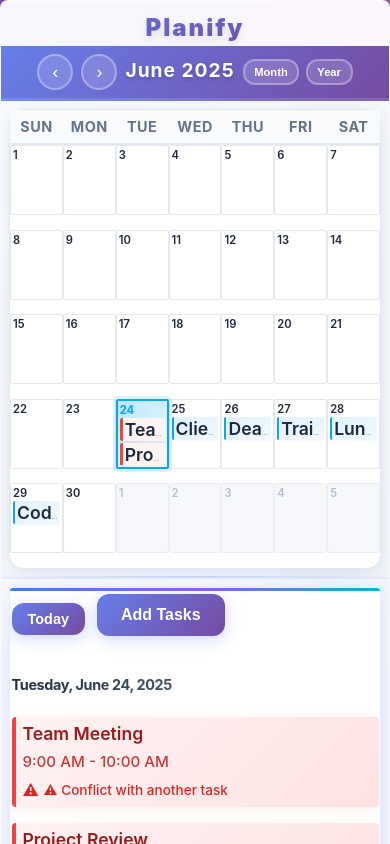
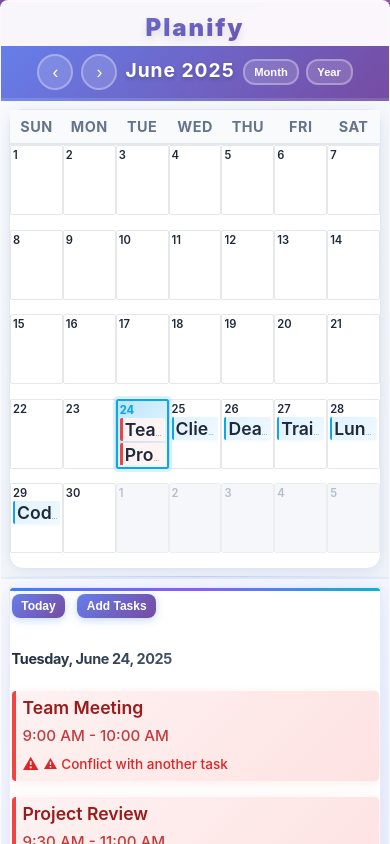
Before and after one commit to ShreeVarshana/Frontend-Assignment, a React (Create React App) app: page / in a window 390 px wide. Built offline with nearby package versions, Linux system fonts and the light colour scheme.

Commit message:
Add Tasks button made responsive

```diff
--- a/src/App.css
+++ b/src/App.css
@@ -271,42 +271,6 @@ body,
   position: relative;
 }
 
-.today-button {
-  background: linear-gradient(135deg, #667eea 0%, #764ba2 100%);
-  color: white;
-  border: none;
-  padding: 0.75rem 1.5rem;
-  border-radius: 12px;
-  font-size: 1rem;
-  font-weight: 600;
-  cursor: pointer;
-  transition: all 0.3s cubic-bezier(0.4, 0, 0.2, 1);
-  box-shadow: 0 4px 16px rgba(102, 126, 234, 0.3);
-  margin-bottom: 1.5rem;
-  position: relative;
-  overflow: hidden;
-}
-
-.today-button::before {
-  content: '';
-  position: absolute;
-  top: 0;
-  left: -100%;
-  width: 100%;
-  height: 100%;
-  background: linear-gradient(90deg, transparent, rgba(255, 255, 255, 0.3), transparent);
-  transition: left 0.5s;
-}
-
-.today-button:hover::before {
-  left: 100%;
-}
-
-.today-button:hover {
-  transform: translateY(-2px);
-  box-shadow: 0 6px 24px rgba(102, 126, 234, 0.4);
-}
-
 .dropdown {
   position: absolute;
   top: 100%;
@@ -512,12 +476,6 @@ body,
   .picker-buttons {
     gap: 0.4rem;
   }
-
-  .today-button {
-    padding: 0.5rem 1rem;
-    font-size: 0.9rem;
-    margin-bottom: 1rem;
-  }
 }
 
 @media (max-width: 360px) {
--- a/src/components/DayView.css
+++ b/src/components/DayView.css
@@ -30,8 +30,7 @@
   border-radius: 16px 16px 0 0;
 }
 
-.today-button {
-  background: linear-gradient(135deg, #3b82f6 0%, #1d4ed8 100%);
+.dayview-action-button {
   color: white;
   border: none;
   border-radius: 8px;
@@ -46,7 +45,15 @@
   overflow: hidden;
 }
 
-.today-button::before {
+.today-button {
+  background: linear-gradient(135deg, #667eea 0%, #764ba2 100%);
+}
+
+.add-task-button {
+  background: linear-gradient(135deg, #667eea 0%, #764ba2 100%);
+}
+
+.dayview-action-button::before {
   content: '';
   position: absolute;
   top: 0;
@@ -57,55 +64,18 @@
   transition: left 0.5s;
 }
 
-.today-button:hover::before {
+.dayview-action-button:hover::before {
   left: 100%;
 }
 
-.today-button:hover {
+.dayview-action-button:hover {
   transform: translateY(-2px);
   box-shadow: 0 4px 16px rgba(59, 130, 246, 0.4);
-  background: linear-gradient(135deg, #2563eb 0%, #1e40af 100%);
 }
 
-.today-button:active {
+.dayview-action-button:active {
   transform: translateY(0);
   box-shadow: 0 2px 8px rgba(59, 130, 246, 0.3);
-}
-
-.add-task-button {
-  background: linear-gradient(135deg, #667eea 0%, #764ba2 100%);
-  color: white;
-  border: none;
-  padding: 0.75rem 1.5rem;
-  border-radius: 12px;
-  font-size: 1rem;
-  font-weight: 600;
-  cursor: pointer;
-  transition: all 0.3s cubic-bezier(0.4, 0, 0.2, 1);
-  box-shadow: 0 4px 16px rgba(102, 126, 234, 0.3);
-  margin-bottom: 1.5rem;
-  position: relative;
-  overflow: hidden;
-}
-
-.add-task-button::before {
-  content: '';
-  position: absolute;
-  top: 0;
-  left: -100%;
-  width: 100%;
-  height: 100%;
-  background: linear-gradient(90deg, transparent, rgba(255, 255, 255, 0.3), transparent);
-  transition: left 0.5s;
-}
-
-.add-task-button:hover::before {
-  left: 100%;
-}
-
-.add-task-button:hover {
-  transform: translateY(-2px);
-  box-shadow: 0 6px 24px rgba(102, 126, 234, 0.4);
 }
 
 .dayview-header {
@@ -258,7 +228,7 @@
     font-size: 1.1rem;
   }
 
-  .today-button {
+  .dayview-action-button {
     padding: 0.5rem 1rem;
     font-size: 0.85rem;
   }
@@ -279,7 +249,7 @@
     border-radius: 8px;
   }
 
-  .today-button {
+  .dayview-action-button {
     padding: 0.4rem 0.8rem;
     font-size: 0.8rem;
   }
@@ -302,7 +272,7 @@
     border-radius: 4px;
   }
 
-  .today-button {
+  .dayview-action-button {
     padding: 0.3rem 0.6rem;
     font-size: 0.75rem;
   }
--- a/src/components/DayView.jsx
+++ b/src/components/DayView.jsx
@@ -37,8 +37,8 @@ export default function DayView({ selectedDate, events, onToday, onAddTask }) {
   return (
     <div className="dayview">
       <div style={{ display: 'flex', gap: '0.75rem', alignItems: 'center', marginBottom: '1rem' }}>
-        <button className="today-button" onClick={onToday}>Today</button>
-        <button className="add-task-button" onClick={() => {
+        <button className="today-button dayview-action-button" onClick={onToday}>Today</button>
+        <button className="add-task-button dayview-action-button" onClick={() => {
           const title = prompt('Enter task title:');
           if (!title) return;
           const time = prompt('Enter start time (HH:mm):');
```
